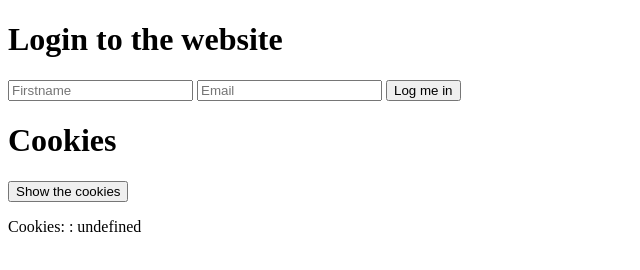
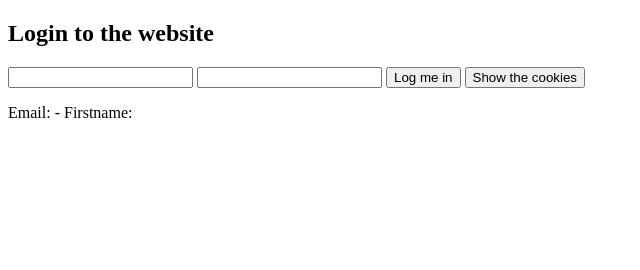
Before and after one commit to JoelEkeng/alx_javascript, a website: page Cookies_local_storage/2-index.html in a window 1280 px wide. Both pictures are taken after a click on the button "Show the cookies". Shown: the whole page, without its empty margins (0-640 px from the left). Drawn offline with Linux system fonts and the light colour scheme.

Commit message:
Read cookies

```diff
--- a/Cookies_local_storage/2-index.html
+++ b/Cookies_local_storage/2-index.html
@@ -2,55 +2,59 @@
 <html lang="en">
 <head>
     <meta charset="UTF-8">
-    <title>Set Cookies</title>
+    <meta name="viewport" content="width=device-width, initial-scale=1.0">
+    <title>Cookies 2</title>
+    <link rel="stylesheet" href="styles/styles.css" type="text/css">
 </head>
 <body>
-    <div>
-        <h1>Login to the website</h1>
-        <input id="firstname" type="text" placeholder="Firstname" required>
-        <input id="email" type="email" placeholder="Email" required>
-        <button id="loginButton">Log me in</button>
-        <h1>Cookies</h1>
-        <button id="showCookiesButton">Show the cookies</button>
+    <div class="container">
+        <h2>Login to the website</h2>
 
-        <script>
-            document.addEventListener('DOMContentLoaded', function () {
-                const loginButton = document.getElementById('loginButton');
+        <input type="text" id="firstname">
+        <input type="text" id="email">
+        <button onclick="setCookies()">Log me in</button>
+        <button onclick="showCookies()">Show the cookies</button>
+    </div>
 
-                loginButton.addEventListener('click', function () {
-                    const firstnameValue = document.getElementById('firstname').value;
-                    const emailValue = document.getElementById('email').value;
+    <script>
+        function setCookies() {
+            const firstnameValue = document.getElementById("firstname").value;
+            const emailValue = document.getElementById("email").value;
 
-                    const expirationDate = new Date();
-                    expirationDate.setDate(expirationDate.getDate() + 10);
+            // Get the current date and time
+            const currentDate = new Date();
 
-                    // Convert the expiration date to a UTC string
-                    const expires = expirationDate.toUTCString()
+            // Calculate the expiration date (10 days from the current date)
+            currentDate.setDate(currentDate.getDate() + 10);
 
-                    document.cookie = `firstname=${firstnameValue}; expires=${expires}`;
-                    document.cookie = `email=${emailValue}; expires=${expires}`;
-                });
-            });
+            // Convert the expiration date to a UTC string
+            const expires = currentDate.toUTCString();
 
-            document.addEventListener('DOMContentLoaded', function () {
-                const showCookiesButton = document.getElementById('showCookiesButton');
+            // Set cookies with the expiration date
+            document.cookie = `firstname=${firstnameValue}; expires=${expires}`;
+            document.cookie = `email=${emailValue}; expires=${expires}`;
+        }
 
-                showCookiesButton.addEventListener('click', function () {
-                    const cookies = document.cookie.split(';');
-                    const paragraph = document.createElement('p');
-                    let cookieMessage = 'Cookies: ';
+        function getCookie(name) {
+            const cookies = document.cookie.split(';');
+            for (const cookie of cookies) {
+                const [cookieName, cookieValue] = cookie.trim().split('=');
+                if (cookieName === name) {
+                    return cookieValue;
+                }
+            }
+            return ''; // Return an empty string if the cookie is not found
+        }
 
-                    for (const cookie of cookies) {
-                        const [name, value] = cookie.trim().split('=');
-                        cookieMessage += `${name}: ${value}, `;
-                    }
+        function showCookies() {
+            const email = getCookie('email');
+            const firstname = getCookie('firstname');
 
-                    cookieMessage = cookieMessage.slice(0, -2);
-
-                    paragraph.textContent = cookieMessage;
-                    document.body.appendChild(paragraph);
-                });
-            });
-        </script>
+            const p = document.createElement("p");
+            p.innerHTML = `Email: ${email} - Firstname: ${firstname}`;
+            p.classList.add("cookie-paragraph"); // Add a CSS class to the <p> tag
+            document.body.appendChild(p);
+        }
+    </script>
 </body>
 </html>
```
